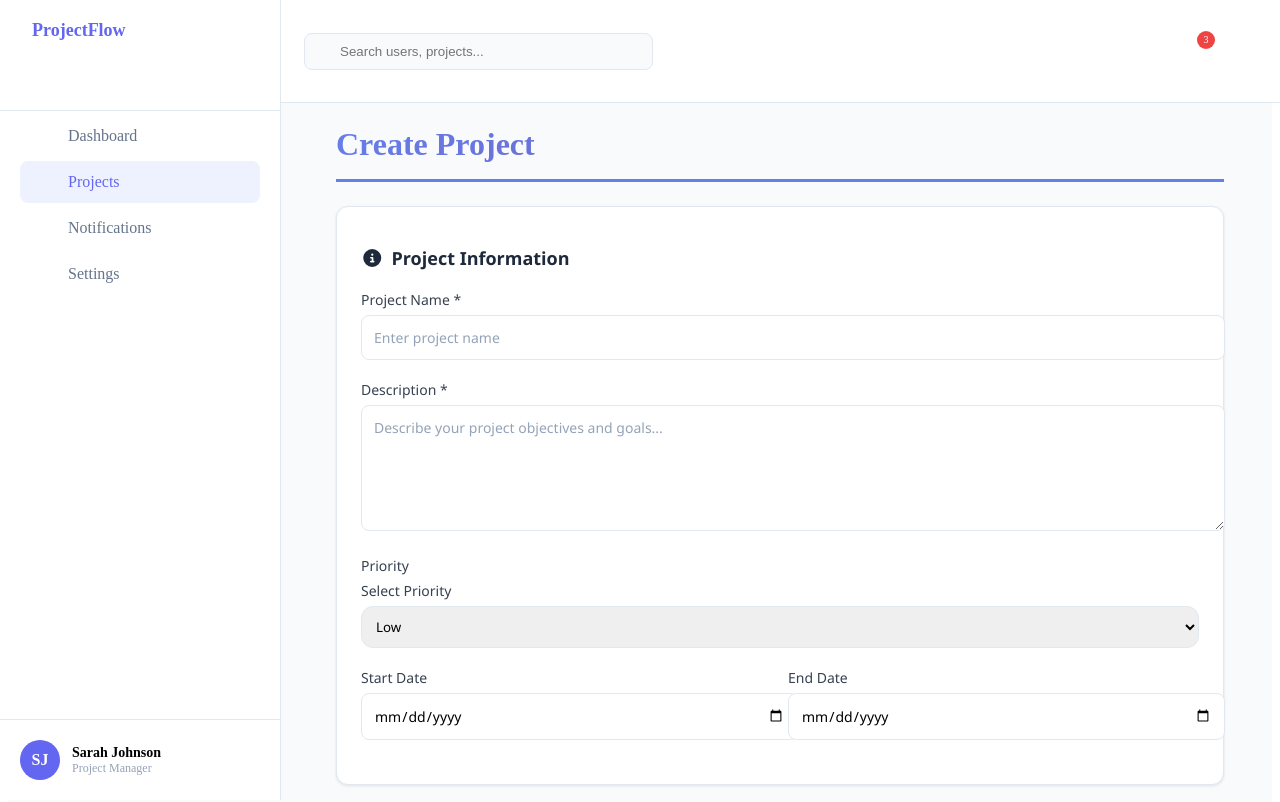
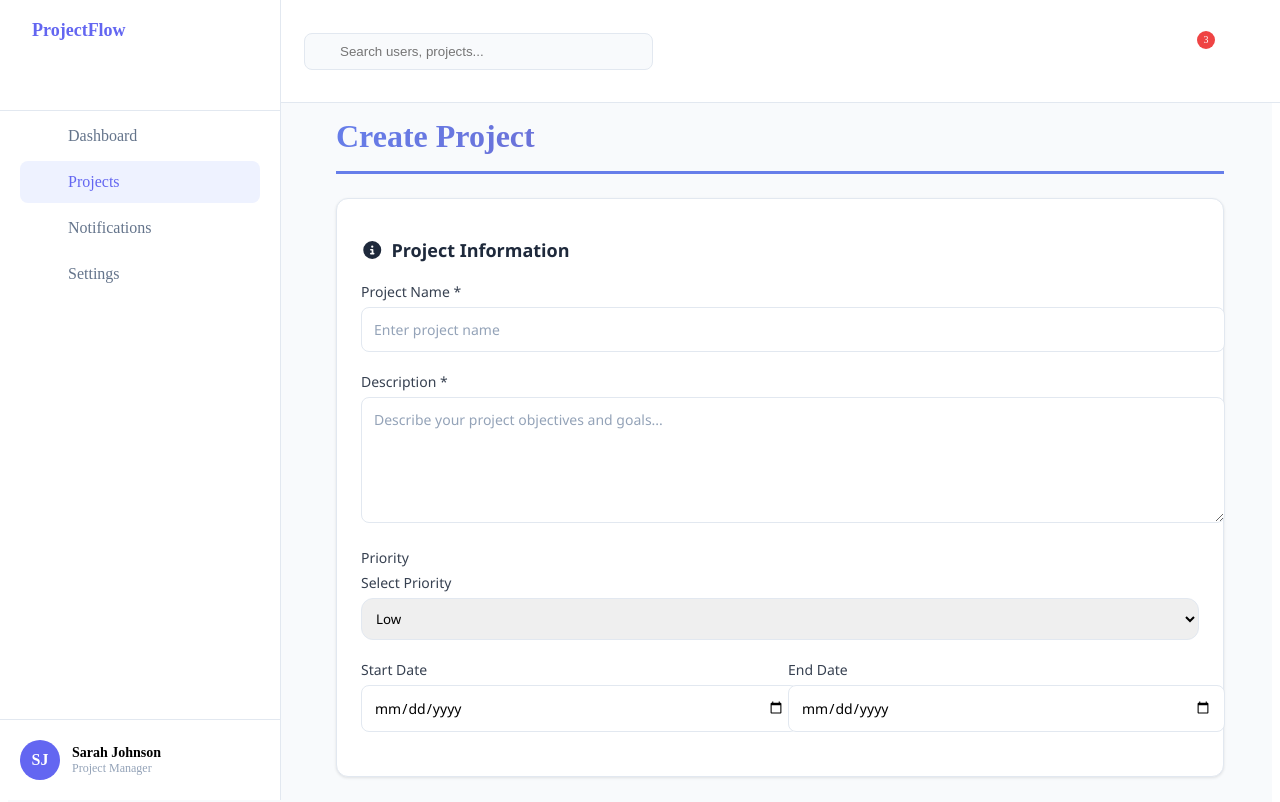
Before and after one commit to mohamednishanm/projectManagementAdminFrontEnd, an Angular app: page / in a window 1280 px wide. Shown: the top 802 px of the page. Built offline with nearby package versions, Linux system fonts and the light colour scheme.

Commit message:
Adjust margin for page title in app.csss

```diff
--- a/src/app/app.css
+++ b/src/app/app.css
@@ -31,7 +31,7 @@
 /* Page Title */
 .page-title {
     font-size: 2rem;
-    margin: 24px;
+    margin: 16px 24px;
     font-weight: 700;
     color: #1e293b;
     padding-bottom: 1rem;
```
